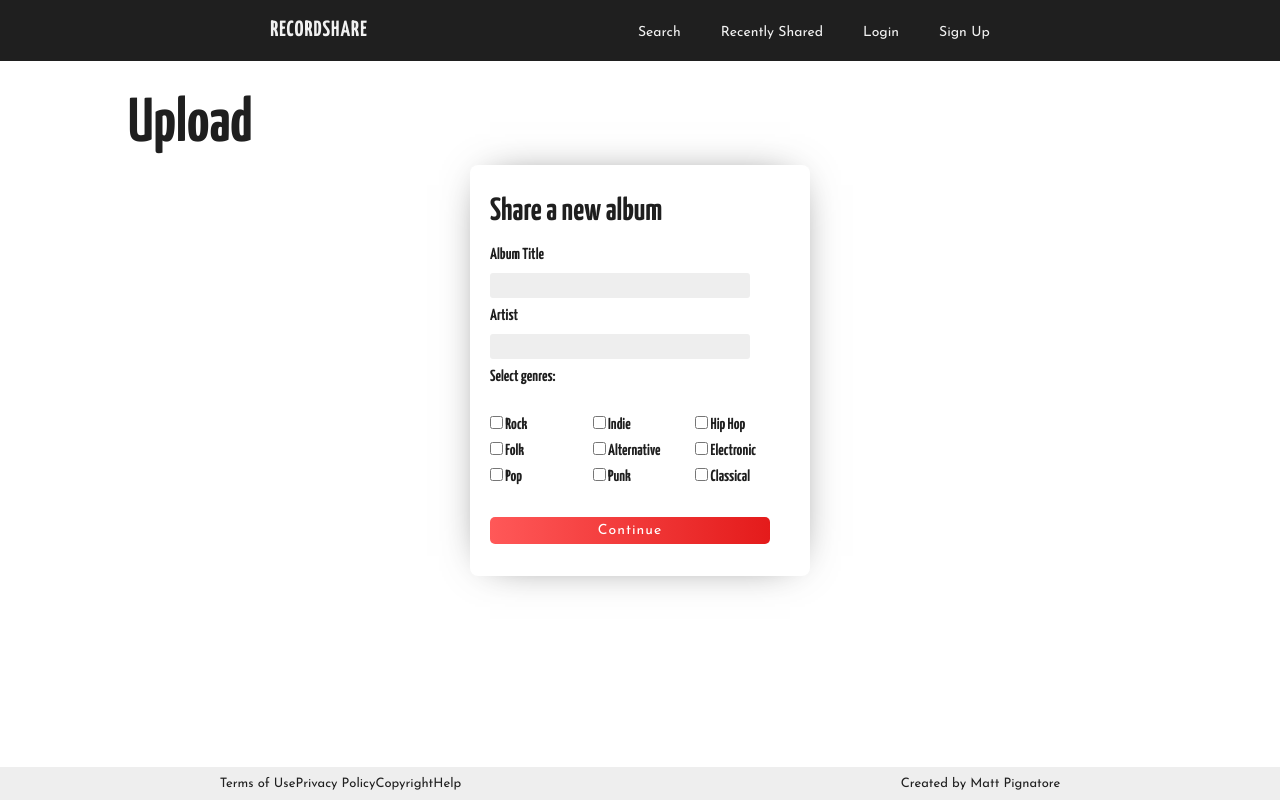
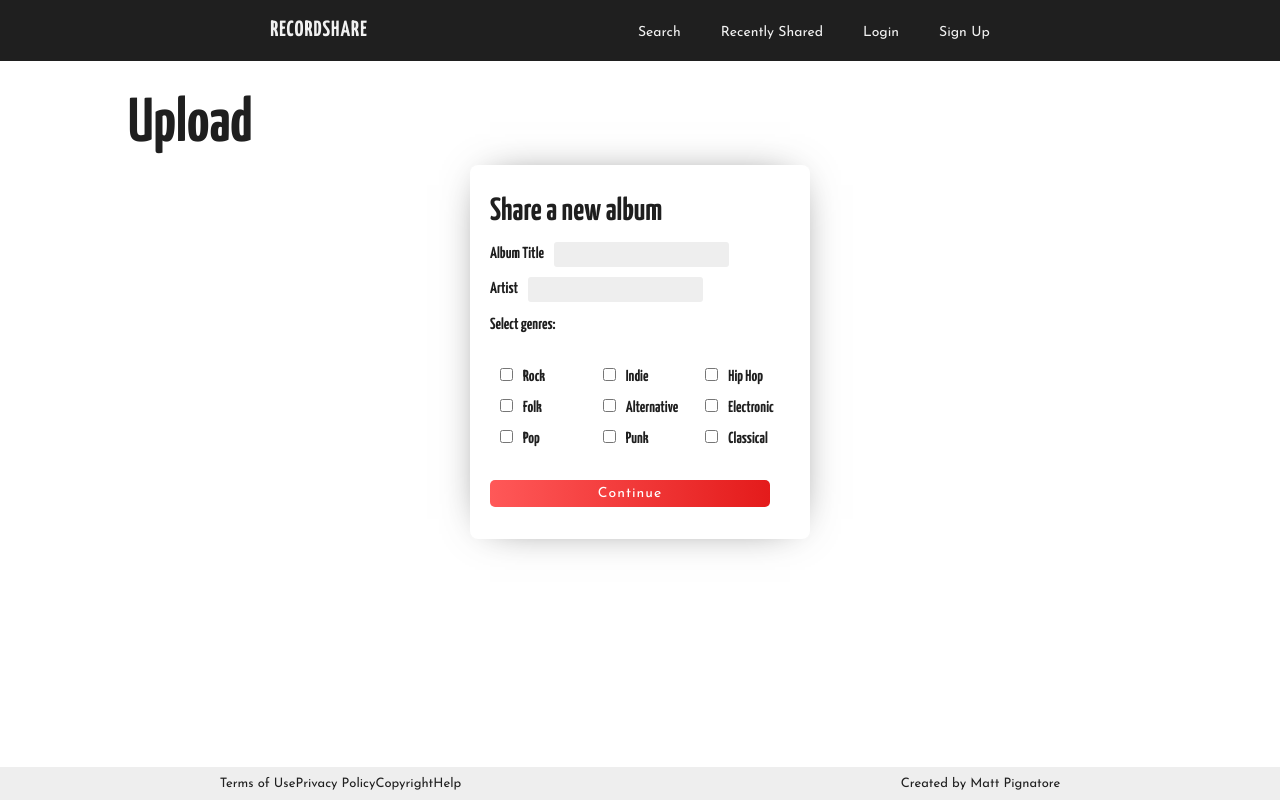
Before and after one commit to mpaitgt/recordshare, a React (Create React App) app in the folder client/: page /upload in a window 1280 px wide. Built offline with nearby package versions, Linux system fonts and the light colour scheme.

Commit message:
added date to the album display

```diff
--- a/client/src/App.js
+++ b/client/src/App.js
@@ -14,7 +14,7 @@ import { UserContext } from './Components/Providers/UserProvider';
 import userauth from './Utils/userauth';
 
 function App() {
-  const [setUser] = useContext(UserContext);
+  const [user, setUser] = useContext(UserContext);
 
   useEffect(
 		() => {
--- a/client/src/Components/AlbumDisplay.js
+++ b/client/src/Components/AlbumDisplay.js
@@ -4,18 +4,19 @@ import Text from '../Components/Elements/Text';
 import {PayloadContext} from '../Components/Providers/PayloadProvider';
 import styled from '@emotion/styled';
 import spotify from '../Utils/spotify';
+import helpers from '../Utils/helpers';
 
 const Flex = styled.div`
   display: grid;
-  grid-template-columns: 30% 70%;
+  grid-template-columns: 40% 60%;
   flex-direction: row;
   align-items: center;
   grid-gap: 20px;
 `;
 
 function AlbumDisplay({ display, album }) {
-  const [setRecord] = useContext(PayloadContext);
-  const { image, title, artist, genres, story } = album;
+  const [record, setRecord] = useContext(PayloadContext);
+  const { image, title, artist, genres, story, date_added } = album;
 
   const recordDetails = (title, artist) => {
     spotify.getAlbums(title)
@@ -37,7 +38,7 @@ function AlbumDisplay({ display, album }) {
     <Flex>
       <img
         style={{ justifySelf: 'center', margin: '20px' }}
-        width="260" src={image.url}
+        width="350" src={image.url}
         alt={`${album.title} by ${artist}`}
       />
       <div>
@@ -49,6 +50,7 @@ function AlbumDisplay({ display, album }) {
           <Button onClick={() => recordDetails(title, artist)}>Details</Button>
         {/* </Path> */}
         <Button>Share your story</Button>
+        <Text variant="h4">Added on {helpers.convertDate(date_added)}</Text>
       </div>
     </Flex>
   )
--- a/client/src/Components/Elements/Input.js
+++ b/client/src/Components/Elements/Input.js
@@ -9,8 +9,7 @@ const INPUT = styled.input`
   font-size: 14px;
   background: var(--gray-6);
   transition: all 0.25s;
-  width: 80%;
-  margin: 0 auto;
+  margin: 5px 10px;
   padding: 5px 10px;
   &:focus {
     outline: none;
@@ -27,7 +26,6 @@ const INPUT = styled.input`
 
 function Input({ name, value, type, placeholder, onChange }) {
   return (
-    <div>
     <INPUT
       name={name}
       value={value}
@@ -35,7 +33,6 @@ function Input({ name, value, type, placeholder, onChange }) {
       placeholder={placeholder}
       onChange={onChange}
     />
-    </div>
   )
 }
 
--- a/client/src/Components/NewAlbum.js
+++ b/client/src/Components/NewAlbum.js
@@ -1,9 +1,10 @@
-import React, {createRef} from 'react';
+import React from 'react';
 import ArtistAlbum from '../Components/NewAlbum/ArtistAlbum';
 import AlbumImage from '../Components/NewAlbum/AlbumImage';
 import AlbumStory from '../Components/NewAlbum/AlbumStory';
 import ConfirmSubmission from '../Components/NewAlbum/ConfirmSubmission';
 import Text from '../Components/Elements/Text';
+import Input from '../Components/Elements/Input';
 import db from '../Utils/db';
 
 class NewAlbum extends React.Component {
@@ -17,7 +18,6 @@ class NewAlbum extends React.Component {
       story: '',
       genres: []
     }
-    this.formRef = createRef();
   }
 
   // proceed to next step
@@ -37,8 +37,8 @@ class NewAlbum extends React.Component {
   renderGenres = this.genres.map((genre, i) => {
     return (
       <div key={i}>
-        <input onChange={e => this.handleGenres(e)} type='checkbox' name='genres' value={genre} />
-        <Text variant='label' for='genres'> {genre}</Text>
+        <Input onChange={e => this.handleGenres(e)} type='checkbox' name='genres' value={genre} />
+        <Text variant='label' for='genres'>{genre}</Text>
       </div>
     )
   })
--- a/client/src/Components/NewAlbum/ArtistAlbum.js
+++ b/client/src/Components/NewAlbum/ArtistAlbum.js
@@ -17,11 +17,14 @@ function ArtistAlbum(props) {
   return (
     <Card>
       <Text variant="h2">Share a new album</Text>
-      <Text variant="label">Album Title</Text>
-      <Input type="text" name="title" value={props.title} onChange={props.handleChange} />
-      <Text variant="label">Artist</Text>
-      <Input type="text" name="artist" value={props.artist} onChange={props.handleChange} />
-
+      <div>
+        <Text variant="label">Album Title</Text>
+        <Input type="text" name="title" value={props.title} onChange={props.handleChange} />
+      </div>
+      <div>
+        <Text variant="label">Artist</Text>
+        <Input type="text" name="artist" value={props.artist} onChange={props.handleChange} />
+      </div>
       <Text variant="label">Select genres:</Text>
       <Grid>
         {props.renderGenres}
--- a/client/src/Pages/Dashboard.js
+++ b/client/src/Pages/Dashboard.js
@@ -2,17 +2,10 @@ import React, {useContext} from 'react';
 import Text from '../Components/Elements/Text';
 import Container from '../Components/Elements/Container';
 import {UserContext} from '../Components/Providers/UserProvider';
+import helpers from '../Utils/helpers';
 
 function Dashboard() {
   const [user] = useContext(UserContext);
-
-  const fullDate = (date) => {
-    let
-      month = new Date(date).getMonth(),
-      day = new Date(date).getDate(),
-      year = new Date(date).getFullYear();
-    return `${month + 1}/${day}/${year}`
-  }
 
   return (
     <Container>
@@ -22,7 +15,7 @@ function Dashboard() {
         <div>
         <Text variant="h1">Dashboard - Welcome {user.first_name}!</Text>
         <Text variant="h2">Email: {user.email}</Text>
-        <Text variant="h2">Date Joined: {fullDate(user.date_joined)}</Text>
+        <Text variant="h2">Date Joined: {helpers.convertDate(user.date_joined)}</Text>
         </div>
         :
         null
--- a/client/src/Pages/Stories.js
+++ b/client/src/Pages/Stories.js
@@ -16,12 +16,12 @@ const Header = styled.div`
 
 function Stories(props) {
   let [loaded, setLoaded] = useState(false);
-  let [albums, setAlbums] = useState([...data.albums]);
+  let [albums, setAlbums] = useState([]);
 
   useEffect(() => {
     db.getAlbums()
       .then(res => {
-        setAlbums([...albums, ...res.data]);
+        setAlbums(res.data);
         setLoaded(true);
       })
   }, []);
--- /dev/null
+++ b/client/src/Utils/helpers.js
@@ -0,0 +1,9 @@
+export default {
+  convertDate: function(date) {
+    let
+      month = new Date(date).getMonth(),
+      day = new Date(date).getDate(),
+      year = new Date(date).getFullYear();
+    return `${month + 1}/${day}/${year}`
+  }
+}
```
Also changed, not shown: 1 other file (tests, documents, lock files or other folders). Lines whose indentation alone changed are shown as unchanged.
